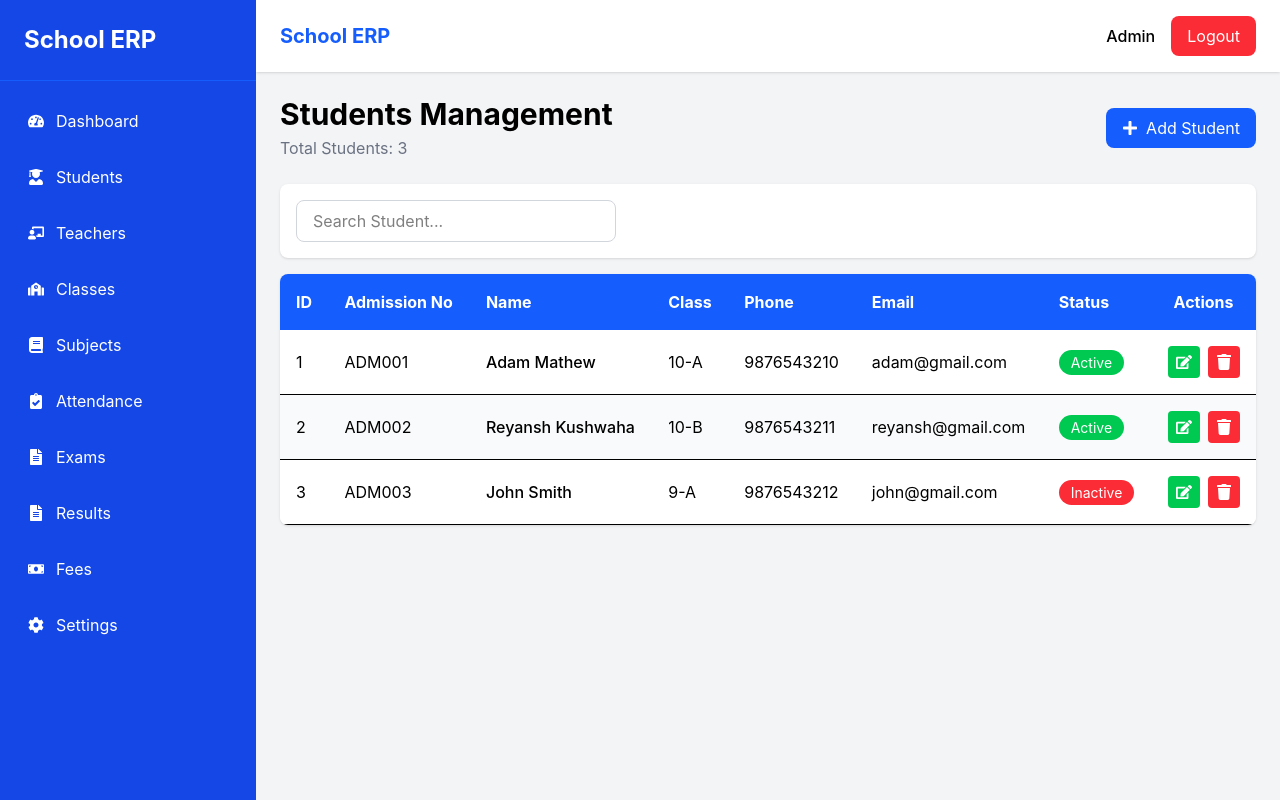
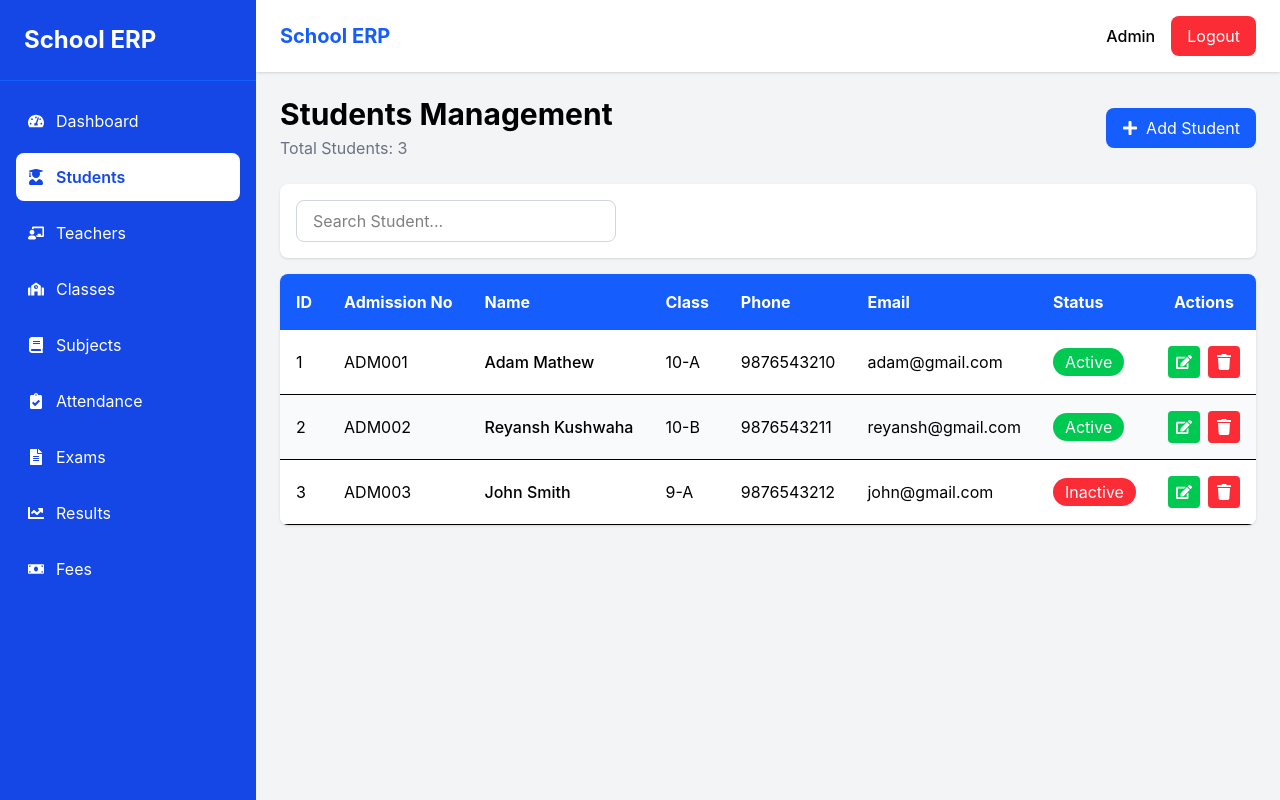
Before and after one commit to Rakesh5740/school-erp-frontend, a React (Vite) app: page /students in a window 1280 px wide. Built offline with nearby package versions, Linux system fonts and the light colour scheme.

Commit message:
Added search functionality to students module

```diff
--- a/src/components/Sidebar.jsx
+++ b/src/components/Sidebar.jsx
@@ -1,124 +1,99 @@
-import { Link } from "react-router-dom";
-import { FaSchool } from "react-icons/fa";
+import { NavLink } from "react-router-dom";
 import {
   FaTachometerAlt,
   FaUserGraduate,
   FaChalkboardTeacher,
+  FaSchool,
   FaBook,
   FaClipboardCheck,
   FaFileAlt,
   FaMoneyBill,
-  FaCog,
+  FaChartLine,
 } from "react-icons/fa";
 
 function Sidebar() {
+  const navClass = ({ isActive }) =>
+    `flex items-center gap-3 p-3 rounded-lg transition ${
+      isActive
+        ? "bg-white text-blue-700 font-semibold"
+        : "text-white hover:bg-blue-600"
+    }`;
+
   return (
-    <div className="w-64 h-screen bg-blue-700 text-white fixed left-0 top-0">
+    <div className="w-64 h-screen bg-blue-700 fixed left-0 top-0">
+
       <div className="p-6 border-b border-blue-600">
-        <h1 className="text-2xl font-bold">School ERP</h1>
+        <h1 className="text-2xl font-bold text-white">
+          School ERP
+        </h1>
       </div>
 
       <nav className="p-4">
         <ul className="space-y-2">
+
           <li>
-            <Link
-              to="/"
-              className="flex items-center gap-3 p-3 rounded-lg hover:bg-blue-600 transition"
-            >
+            <NavLink to="/" className={navClass}>
               <FaTachometerAlt />
               Dashboard
-            </Link>
+            </NavLink>
           </li>
 
           <li>
-            <Link
-              to="/students"
-              className="flex items-center gap-3 p-3 rounded-lg hover:bg-blue-600 transition"
-            >
+            <NavLink to="/students" className={navClass}>
               <FaUserGraduate />
               Students
-            </Link>
+            </NavLink>
           </li>
 
           <li>
-            <Link
-              to="/teachers"
-              className="flex items-center gap-3 p-3 rounded-lg hover:bg-blue-600 transition"
-            >
+            <NavLink to="/teachers" className={navClass}>
               <FaChalkboardTeacher />
               Teachers
-            </Link>
+            </NavLink>
           </li>
 
           <li>
-            <Link
-              to="/classes"
-              className="flex items-center gap-3 p-3 rounded-lg hover:bg-blue-600"
-            >
+            <NavLink to="/classes" className={navClass}>
               <FaSchool />
               Classes
-            </Link>
+            </NavLink>
           </li>
 
           <li>
-            <Link
-              to="/subjects"
-              className="flex items-center gap-3 p-3 rounded-lg hover:bg-blue-600 transition"
-            >
+            <NavLink to="/subjects" className={navClass}>
               <FaBook />
               Subjects
-            </Link>
+            </NavLink>
           </li>
 
           <li>
-            <Link
-              to="/attendance"
-              className="flex items-center gap-3 p-3 rounded-lg hover:bg-blue-600 transition"
-            >
+            <NavLink to="/attendance" className={navClass}>
               <FaClipboardCheck />
               Attendance
-            </Link>
+            </NavLink>
           </li>
 
           <li>
-            <Link
-              to="/exams"
-              className="flex items-center gap-3 p-3 rounded-lg hover:bg-blue-600 transition"
-            >
+            <NavLink to="/exams" className={navClass}>
               <FaFileAlt />
               Exams
-            </Link>
+            </NavLink>
           </li>
 
           <li>
-            <Link
-              to="/results"
-              className="flex items-center gap-3 p-3 rounded-lg hover:bg-blue-600 transition"
-            >
-              <FaFileAlt />
+            <NavLink to="/results" className={navClass}>
+              <FaChartLine />
               Results
-            </Link>
+            </NavLink>
           </li>
 
           <li>
-            <Link
-              to="/fees"
-              className="flex items-center gap-3 p-3 rounded-lg hover:bg-blue-600 transition"
-            >
+            <NavLink to="/fees" className={navClass}>
               <FaMoneyBill />
               Fees
-            </Link>
+            </NavLink>
           </li>
 
-          <li>
-            <Link
-              to="/settings"
-              className="flex items-center gap-3 p-3 rounded-lg hover:bg-blue-600 transition"
-            >
-              <FaCog />
-              Settings
-            </Link>
-          </li>
         </ul>
       </nav>
     </div>
--- a/src/pages/Students.jsx
+++ b/src/pages/Students.jsx
@@ -1,7 +1,10 @@
+import { useState } from "react";
 import AdminLayout from "../layouts/AdminLayout";
 import { FaEdit, FaTrash, FaPlus } from "react-icons/fa";
 
 function Students() {
+  const [search, setSearch] = useState("");
+
   const students = [
     {
       id: 1,
@@ -32,6 +35,13 @@ function Students() {
     },
   ];
 
+  const filteredStudents = students.filter(
+    (student) =>
+      student.name.toLowerCase().includes(search.toLowerCase()) ||
+      student.email.toLowerCase().includes(search.toLowerCase()) ||
+      student.admissionNo.toLowerCase().includes(search.toLowerCase())
+  );
+
   return (
     <AdminLayout>
       {/* Header */}
@@ -42,7 +52,7 @@ function Students() {
           </h1>
 
           <p className="text-gray-500 mt-1">
-            Total Students: {students.length}
+            Total Students: {filteredStudents.length}
           </p>
         </div>
 
@@ -52,12 +62,14 @@ function Students() {
         </button>
       </div>
 
-      {/* Search */}
+      {/* Search Box */}
       <div className="bg-white p-4 rounded-lg shadow mb-4">
         <input
           type="text"
           placeholder="Search Student..."
-          className="w-full md:w-80 border border-gray-300 rounded-lg px-4 py-2 outline-none focus:ring-2 focus:ring-blue-400"
+          value={search}
+          onChange={(e) => setSearch(e.target.value)}
+          className="w-full md:w-80 border border-gray-300 rounded-lg px-4 py-2 outline-none focus:ring-2 focus:ring-blue-500"
         />
       </div>
 
@@ -78,7 +90,7 @@ function Students() {
           </thead>
 
           <tbody>
-            {students.map((student) => (
+            {filteredStudents.map((student) => (
               <tr
                 key={student.id}
                 className="border-b odd:bg-white even:bg-gray-50 hover:bg-blue-50"
@@ -107,7 +119,7 @@ function Students() {
 
                 <td className="p-4">
                   <span
-                    className={`px-3 py-1 rounded-full text-sm text-white ${
+                    className={`px-3 py-1 rounded-full text-white ${
                       student.status === "Active"
                         ? "bg-green-500"
                         : "bg-red-500"
```
